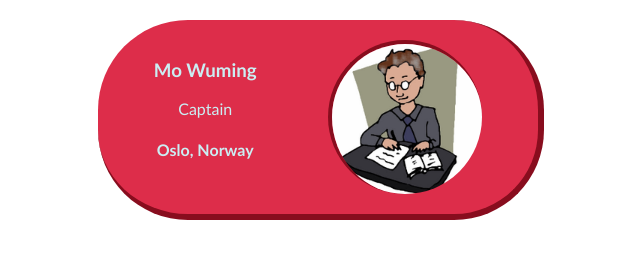
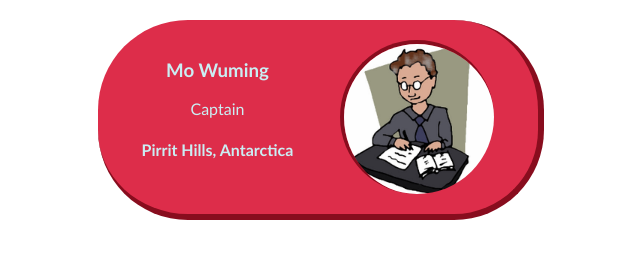
Before and after one commit to MaShuren/business-card, a plain HTML site: page index.html in a window 1280 px wide. Shown: the whole page, without its empty margins (319-959 px from the left). Drawn offline with Linux system fonts and the light colour scheme.

Commit message:
Add files via upload

```diff
--- a/index.html
+++ b/index.html
@@ -7,7 +7,7 @@
             <div >
                 <h3>Mo Wuming</h3>
                 <p>Captain</p>
-                <h4>Oslo, Norway</h4>
+                <h4>Pirrit Hills, Antarctica</h4>
             </div>
             <img class="avatar" src="images/Max.png">
         </div>
```
